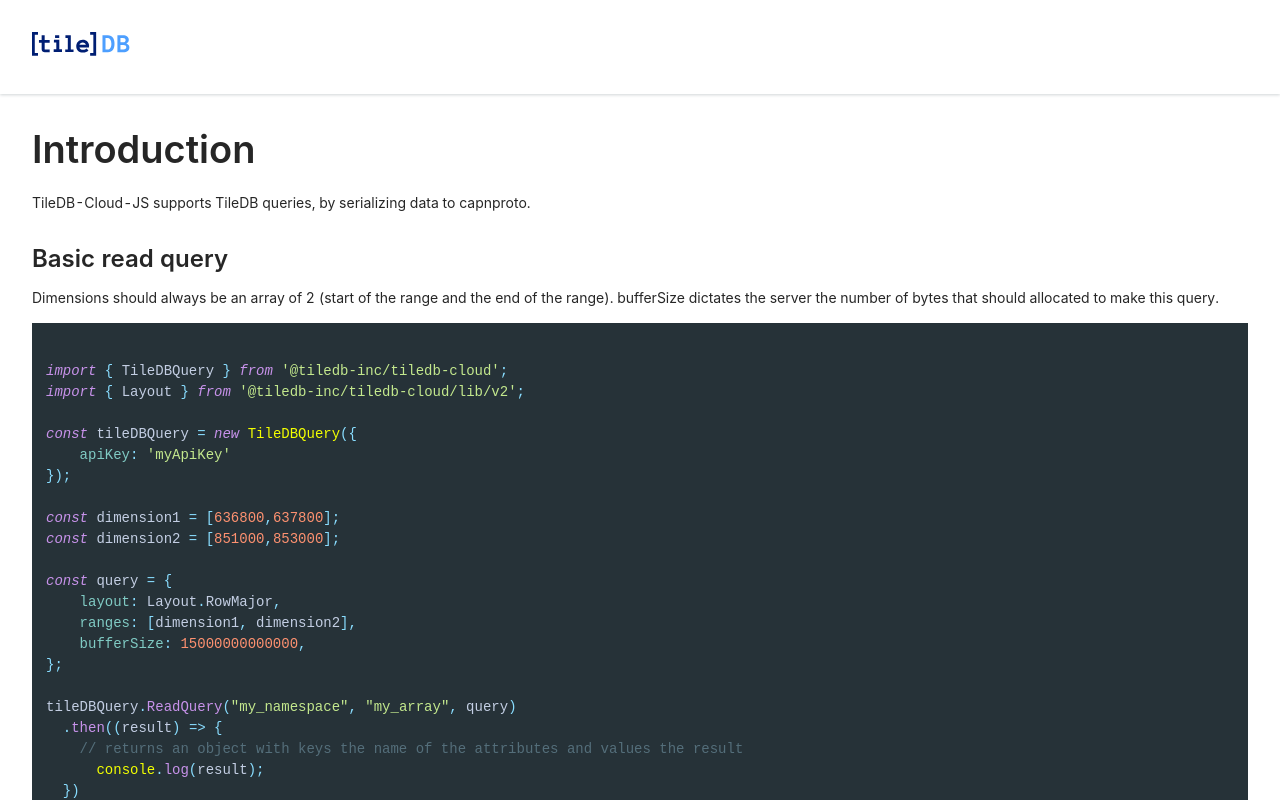
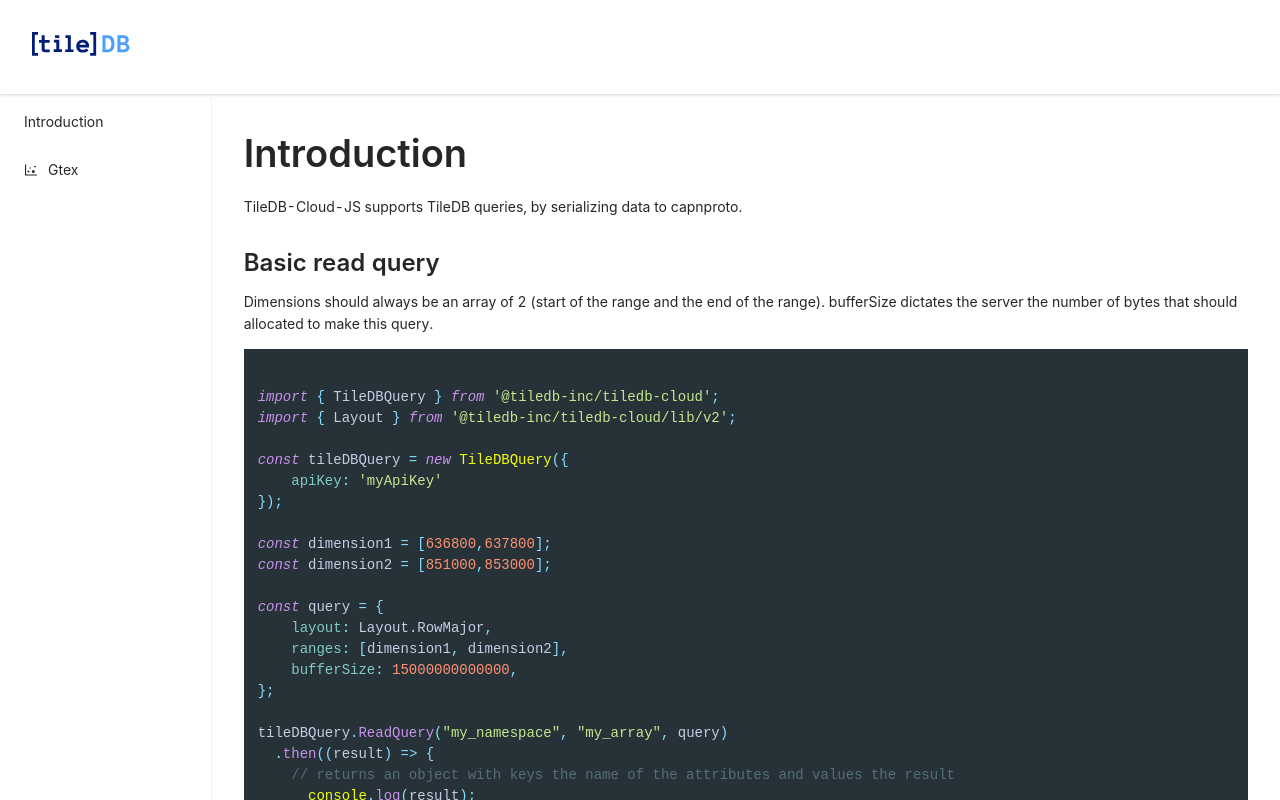
Before and after one commit to TileDB-Inc/TileDB-Cloud-JS-demo, a React (Create React App) app: page / in a window 1280 px wide. Shown: the top 800 px of the page. Built offline with nearby package versions, Linux system fonts and the light colour scheme; no server answers; what @tiledb-inc/tiledb-cloud would draw is missing.

Commit message:
Fix navigation menu

```diff
--- a/public/index.html
+++ b/public/index.html
@@ -24,7 +24,7 @@
       work correctly both with client-side routing and a non-root public URL.
       Learn how to configure a non-root public URL by running `npm run build`.
     -->
-    <title>React App</title>
+    <title>TileDB queries demo</title>
   </head>
   <body>
     <noscript>You need to enable JavaScript to run this app.</noscript>
--- a/src/App.css
+++ b/src/App.css
@@ -1,7 +1,13 @@
 @import '~antd/dist/antd.css';
 
 .App {
+  display: flex;
+  margin-top: 4px;
+}
+
+.App__main {
   padding: 32px;
+  width: 100%;
 }
 
 .App-logo {
--- a/src/App.js
+++ b/src/App.js
@@ -1,15 +1,28 @@
+import React from "react";
 import "./App.css";
 import Gtex from "./Gtex";
 import Header from "./Header";
 import Intro from "./Intro";
+import Menu from "./Menu";
+
+const pages = {
+  intro: "intro",
+  gtex: "gtex",
+};
 
 function App() {
+  const [page, setPage] = React.useState(pages.intro);
+
   return (
     <div>
       <Header />
       <div className="App">
-        <Intro />
-        <Gtex />
+        <Menu onClick={setPage} />
+        <main className="App__main">
+          {page === pages.intro && <Intro />}
+
+          {page === pages.gtex && <Gtex />}
+        </main>
       </div>
     </div>
   );
--- /dev/null
+++ b/src/Menu/Menu.js
@@ -0,0 +1,20 @@
+import React from "react";
+import { Menu } from "antd";
+import {
+  DotChartOutlined
+} from "@ant-design/icons";
+
+const MenuComponent = ({ onClick }) => {
+  return (
+    <Menu mode="inline" style={{ width: 256 }}>
+      <Menu.Item onClick={() => onClick('intro')} key="1">
+        Introduction
+      </Menu.Item>
+      <Menu.Item onClick={() => onClick('gtex')} key="2" icon={<DotChartOutlined />}>
+        Gtex
+      </Menu.Item>
+    </Menu>
+  );
+};
+
+export default MenuComponent;
--- /dev/null
+++ b/src/Menu/index.js
@@ -0,0 +1,4 @@
+import MenuComponent from "./Menu";
+
+
+export default MenuComponent;
```
